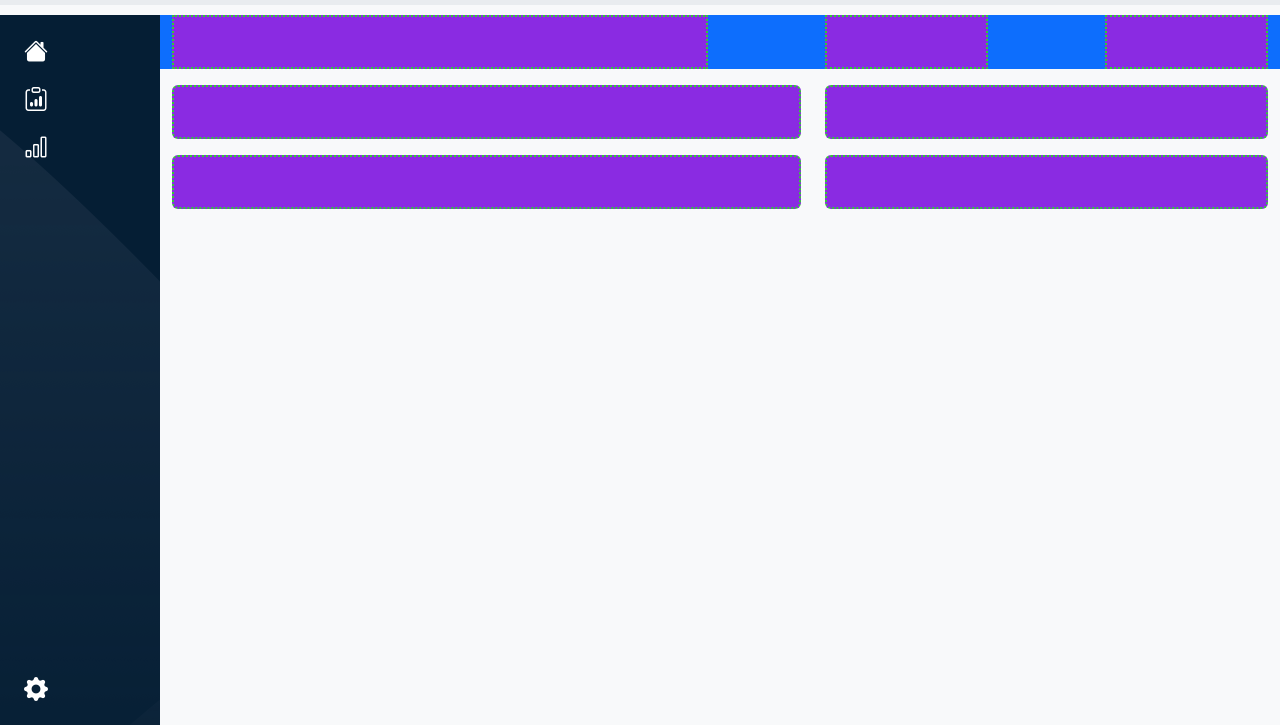
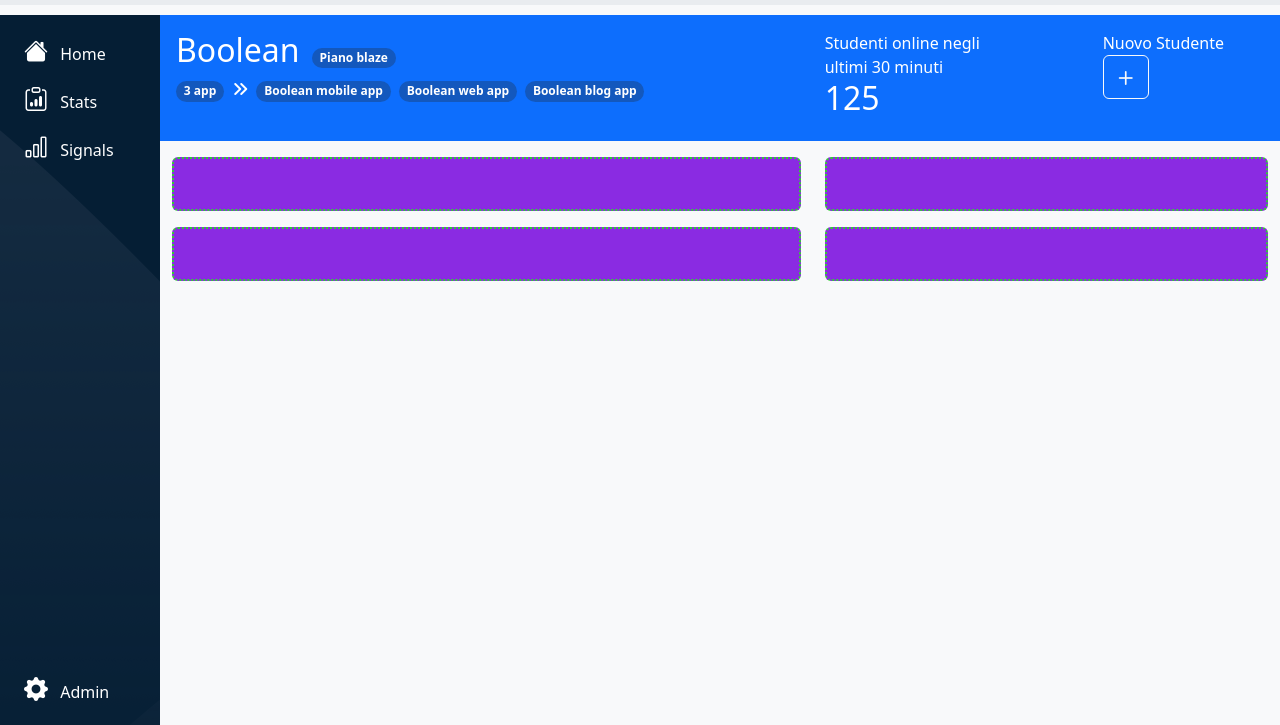
Before and after one commit to SerenaMalusa/html-css-bootstrap-dashboard, a plain HTML site: page index.html in a window 1280 px wide. Shown: the part 75-800 px from the top of the page. Drawn offline with nearby package versions, Linux system fonts and the light colour scheme.

Commit message:
feat: main header add all content

```diff
--- a/css/style.css
+++ b/css/style.css
@@ -95,13 +95,24 @@ body > .wrapper {
 }
 
 /** header **/
+#app__main__header .main__header__badge {
+    --bs-bg-opacity: .3;
+}
 
-
+.main__header__badge.badge__round {
+    display: inline-block;
+    border-radius: 50%;
+    height: 20px;
+    aspect-ratio: 1;
+    line-height: 16px;
+    text-align: center;
+    font-size: 1.2rem;
+}
 
 /*************************************
      MEDIA QUERY
 *************************************/
-@media screen and (min-width: 1200px) {
+@media screen and (min-width: 992px) {
 
     /**********************
         APP BOTTOM
--- a/index.html
+++ b/index.html
@@ -132,22 +132,22 @@
 
                     <a href="#" class="sidebar__cnt">
                         <i class="fs-4 bi bi-house-fill"></i>
-                        <span class="ms-2 d-none d-xlg-inline">Home</span>
+                        <span class="ms-2 d-none d-lg-inline">Home</span>
                     </a>
 
                     <a href="#" class="sidebar__cnt">
                         <i class="fs-4 bi bi-clipboard-data"></i>
-                        <span class="ms-2 d-none d-xlg-inline">Stats</span>
+                        <span class="ms-2 d-none d-lg-inline">Stats</span>
                     </a>
 
                     <a href="#" class="sidebar__cnt">
                         <i class="fs-4 bi bi-bar-chart"></i>
-                        <span class="ms-2 d-none d-xlg-inline">Signals</span>
+                        <span class="ms-2 d-none d-lg-inline">Signals</span>
                     </a>
 
                     <a href="#" class="sidebar__cnt">
                         <i class="fs-4 bi bi-gear-fill"></i>
-                        <span class="ms-2 d-none d-xlg-inline">Admin</span>
+                        <span class="ms-2 d-none d-lg-inline">Admin</span>
                     </a>
 
                 </nav>
@@ -157,18 +157,35 @@
                 <main id="app__main">
 
                     <!-- MAIN HEADER -->
-                    <header class="container-fluid bg-primary" id="app__main__header">
+                    <header class="container-fluid bg-primary text-white p-3" id="app__main__header">
 
-                        <div class="row justify-content-between">
+                        <div class="row justify-content-between row-gap-3">
 
+                            <div class="col-md-4 col-lg-2 order-md-3">
+                                <span class="me-2 mb-2">
+                                    Nuovo Studente
+                                </span>
+                                <button class="btn btn-outline-light fs-3 lh-2 px-2 py-0">
+                                    <i class="bi bi-plus"></i>
+                                </button>
+                            </div>
                             <div class="col-md-4 col-lg-6">
-                                <div class="debug"></div>
+                                <div class="d-lg-block">
+                                    <h2 class="d-inline-block me-2">Boolean</h2>
+                                    <span class="main__header__badge rounded-pill badge bg-dark me-1">Piano blaze</span>
+                                </div>
+                                <span class="main__header__badge rounded-pill badge bg-dark me-1">3 app</span>
+                                <span class="me-1">
+                                    <i class="fa-solid fa-angles-right"></i>
+                                </span>
+                                <span class="main__header__badge badge__round bg-dark me-1 d-lg-none">+</span>
+                                <span class="main__header__badge rounded-pill badge bg-dark me-1 d-none d-lg-inline-block">Boolean mobile app</span>
+                                <span class="main__header__badge rounded-pill badge bg-dark me-1 d-none d-lg-inline-block">Boolean web app</span>
+                                <span class="main__header__badge rounded-pill badge bg-dark me-1 d-none d-lg-inline-block">Boolean blog app</span>
                             </div>
                             <div class="col-md-4 col-lg-2">
-                                <div class="debug"></div>
-                            </div>
-                            <div class="col-md-4 col-lg-2">
-                                <div class="debug"></div>
+                                Studenti online negli ultimi 30 minuti
+                                <div class="h2">125</div>
                             </div>
 
                         </div>
```
